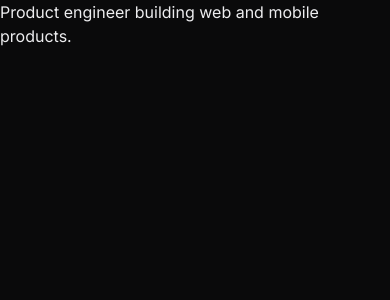
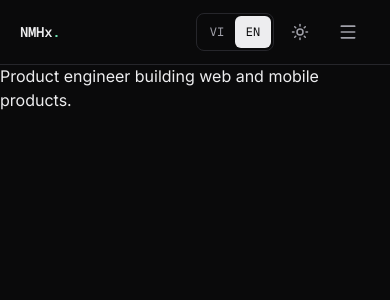
Before and after one commit to NMHx2005/Portfolio, a Next.js app: page /en in a window 390 px wide. Shown: the top 300 px of the page. Built offline with nearby package versions, Linux system fonts and the light colour scheme.

Commit message:
feat: add header with mobile dialog nav, context-preserving language switch and theme toggle

```diff
--- a/src/app/[locale]/page.tsx
+++ b/src/app/[locale]/page.tsx
@@ -1,4 +1,5 @@
 import { notFound } from "next/navigation";
+import { SiteHeader } from "@/components/site-header";
 import { getDictionary } from "@/content/dictionary";
 import { isLocale } from "@/lib/i18n/config";
 
@@ -8,8 +9,11 @@ export default async function HomePage({ params }: { params: Promise<{ locale: s
   const dict = getDictionary(locale);
 
   return (
-    <main id="main">
-      <h1>{dict.hero.headline}</h1>
-    </main>
+    <>
+      <SiteHeader locale={locale} dict={dict} />
+      <main id="main" className="pt-16">
+        <h1>{dict.hero.headline}</h1>
+      </main>
+    </>
   );
 }
--- a/src/components/language-switcher.tsx
+++ b/src/components/language-switcher.tsx
@@ -1,40 +1,46 @@
 "use client";
 
-import { AnimatePresence, motion } from "framer-motion";
-import { useLocale } from "@/components/providers/locale-provider";
-import { supportedLocales } from "@/content";
+import Link from "next/link";
+import { usePathname, useRouter } from "next/navigation";
+import type { MouseEvent } from "react";
+import { localeLabels, locales, type Locale } from "@/lib/i18n/config";
+import { rememberLocale } from "@/lib/i18n/cookie";
+import { localeHref, switchLocalePath } from "@/lib/i18n/paths";
 import { cn } from "@/lib/utils";
 
-export function LanguageSwitcher() {
-  const { locale, setLocale } = useLocale();
+export function LanguageSwitcher({ locale, label }: { locale: Locale; label: string }) {
+  const pathname = usePathname();
+  const router = useRouter();
+
+  function onClick(event: MouseEvent<HTMLAnchorElement>, target: Locale) {
+    rememberLocale(target);
+    const modified = event.metaKey || event.ctrlKey || event.shiftKey || event.altKey || event.button !== 0;
+    if (modified) return;
+    // The plain href (no query/hash) is the no-JS fallback; with JS we keep the visitor's context.
+    event.preventDefault();
+    router.push(localeHref(pathname, window.location.search, window.location.hash, target));
+  }
 
   return (
-    <div className="inline-flex items-center rounded-full border border-border/60 bg-background-elevated/60 p-1 text-xs shadow-sm backdrop-blur">
-      {supportedLocales.map((item) => {
-        const isActive = locale === item.code;
+    <div role="group" aria-label={label} className="flex items-center rounded-lg border border-border p-0.5">
+      {locales.map((target) => {
+        const active = target === locale;
         return (
-          <button
-            key={item.code}
-            type="button"
-            onClick={() => setLocale(item.code)}
+          <Link
+            key={target}
+            href={switchLocalePath(pathname, target)}
+            hrefLang={target}
+            lang={target}
+            aria-label={localeLabels[target]}
+            aria-current={active ? "true" : undefined}
+            onClick={(event) => onClick(event, target)}
             className={cn(
-              "relative flex min-w-[56px] items-center justify-center rounded-full px-3 py-1.5 font-medium transition focus-visible:outline-none focus-visible:ring-2 focus-visible:ring-primary/40",
-              isActive ? "text-primary-foreground" : "text-muted-foreground hover:text-foreground",
+              "flex h-8 min-w-9 items-center justify-center rounded-md px-2 font-mono text-xs uppercase transition-colors touch:h-11 touch:min-w-11",
+              active ? "bg-fg text-bg" : "text-fg-muted hover:text-fg",
             )}
-            data-cursor="hover"
-            aria-label={`Switch to ${item.label}`}
           >
-            <span className="relative z-10">{item.code.toUpperCase()}</span>
-            <AnimatePresence>
-              {isActive ? (
-                <motion.span
-                  layoutId="language-pill"
-                  className="absolute inset-0 rounded-full bg-gradient-to-r from-primary via-primary to-secondary"
-                  transition={{ type: "spring", stiffness: 320, damping: 26 }}
-                />
-              ) : null}
-            </AnimatePresence>
-          </button>
+            {target}
+          </Link>
         );
       })}
     </div>
--- /dev/null
+++ b/src/components/mobile-nav.tsx
@@ -0,0 +1,67 @@
+"use client";
+
+import { Menu, X } from "lucide-react";
+import Link from "next/link";
+import { useRef, useState } from "react";
+
+interface MobileNavProps {
+  items: { id: string; label: string }[];
+  home: string;
+  labels: { open: string; close: string; nav: string };
+}
+
+const iconButton =
+  "flex h-11 w-11 items-center justify-center rounded-lg text-fg-muted transition-colors hover:text-fg";
+
+export function MobileNav({ items, home, labels }: MobileNavProps) {
+  const dialogRef = useRef<HTMLDialogElement>(null);
+  const [open, setOpen] = useState(false);
+
+  return (
+    <div className="md:hidden">
+      <button
+        type="button"
+        aria-label={labels.open}
+        aria-expanded={open}
+        aria-controls="mobile-nav"
+        onClick={() => {
+          dialogRef.current?.showModal();
+          setOpen(true);
+        }}
+        className={iconButton}
+      >
+        <Menu className="h-5 w-5" aria-hidden />
+      </button>
+
+      <dialog
+        ref={dialogRef}
+        id="mobile-nav"
+        aria-label={labels.nav}
+        onClose={() => setOpen(false)}
+        className="fixed inset-0 m-0 h-dvh max-h-none w-full max-w-none bg-bg p-0 text-fg backdrop:bg-transparent"
+      >
+        <div className="flex h-16 items-center justify-end px-5">
+          <button type="button" aria-label={labels.close} onClick={() => dialogRef.current?.close()} className={iconButton}>
+            <X className="h-5 w-5" aria-hidden />
+          </button>
+        </div>
+        <nav aria-label={labels.nav} className="px-5">
+          <ul className="divide-y divide-border border-y border-border">
+            {items.map((item, index) => (
+              <li key={item.id}>
+                <Link
+                  href={`${home}#${item.id}`}
+                  onClick={() => dialogRef.current?.close()}
+                  className="flex h-16 items-center justify-between text-2xl font-semibold tracking-tight"
+                >
+                  {item.label}
+                  <span className="font-mono text-xs font-normal text-fg-subtle">0{index + 1}</span>
+                </Link>
+              </li>
+            ))}
+          </ul>
+        </nav>
+      </dialog>
+    </div>
+  );
+}
--- a/src/components/site-header.tsx
+++ b/src/components/site-header.tsx
@@ -1,62 +1,54 @@
-"use client";
+import Link from "next/link";
+import { LanguageSwitcher } from "@/components/language-switcher";
+import { MobileNav } from "@/components/mobile-nav";
+import { ThemeToggle } from "@/components/theme-toggle";
+import { Container } from "@/components/ui/container";
+import { siteConfig } from "@/config/site";
+import type { Dictionary } from "@/content/types";
+import type { Locale } from "@/lib/i18n/config";
+import { localePath } from "@/lib/i18n/paths";
 
-import Link from "next/link";
-import { motion } from "framer-motion";
-import { LanguageSwitcher } from "@/components/language-switcher";
-import { ThemeToggle } from "@/components/theme-toggle";
-import { useLocale } from "@/components/providers/locale-provider";
-import { siteContent } from "@/content";
-import { cn } from "@/lib/utils";
-
-export function SiteHeader() {
-  const { locale } = useLocale();
-  const content = siteContent[locale];
+export function SiteHeader({ locale, dict }: { locale: Locale; dict: Dictionary }) {
+  const home = localePath(locale);
 
   return (
-    <header className="fixed top-0 left-0 right-0 z-40 border-b border-border/40 bg-background/60 backdrop-blur-xl">
-      <div className="mx-auto flex w-full max-w-7xl items-center justify-between gap-4 px-4 py-3 sm:px-6 sm:py-4 lg:px-10">
-        <motion.div
-          initial={{ opacity: 0, y: -8 }}
-          animate={{ opacity: 1, y: 0 }}
-          transition={{ duration: 0.6, ease: [0.23, 1, 0.32, 1] }}
-        >
+    <header className="fixed inset-x-0 top-0 z-40 border-b border-border bg-bg">
+      <Container>
+        <div className="flex h-16 items-center justify-between gap-4">
           <Link
-            href="#hero"
-            className="group inline-flex items-center gap-2 rounded-full border border-border/60 bg-background-elevated/60 px-3.5 py-1.5 text-xs font-semibold backdrop-blur transition hover:border-primary/40 hover:text-primary sm:text-sm"
-            data-cursor="hover"
+            href={home}
+            aria-label={`NMHx — ${siteConfig.name}`}
+            className="inline-flex h-11 items-center font-mono text-sm font-semibold tracking-tight"
           >
-            <span className="relative flex h-2 w-2">
-              <span className="absolute inline-flex h-full w-full animate-ping rounded-full bg-primary/60 opacity-75" />
-              <span className="relative inline-flex h-full w-full rounded-full bg-primary" />
-            </span>
-            <span>NMHx</span>
+            NMHx<span className="text-accent">.</span>
           </Link>
-        </motion.div>
 
-        <nav className="hidden items-center gap-1 md:flex">
-          {content.nav.map((item, i) => (
-            <motion.a
-              key={item.id}
-              href={`#${item.id}`}
-              className={cn(
-                "group relative rounded-full px-3.5 py-1.5 text-sm font-medium text-muted-foreground transition hover:text-foreground",
-              )}
-              initial={{ opacity: 0, y: -6 }}
-              animate={{ opacity: 1, y: 0 }}
-              transition={{ duration: 0.5, delay: 0.05 * i, ease: [0.23, 1, 0.32, 1] }}
-              data-cursor="hover"
-            >
-              <span className="relative z-10">{item.label}</span>
-              <span className="absolute inset-0 rounded-full bg-foreground/0 transition group-hover:bg-foreground/5" />
-            </motion.a>
-          ))}
-        </nav>
+          <nav aria-label={dict.a11y.mainNav} className="hidden md:block">
+            <ul className="flex items-center gap-1">
+              {dict.nav.map((item) => (
+                <li key={item.id}>
+                  <Link
+                    href={`${home}#${item.id}`}
+                    className="rounded-lg px-3 py-2 text-sm text-fg-muted transition-colors hover:text-fg"
+                  >
+                    {item.label}
+                  </Link>
+                </li>
+              ))}
+            </ul>
+          </nav>
 
-        <div className="flex items-center gap-2">
-          <LanguageSwitcher />
-          <ThemeToggle />
+          <div className="flex items-center gap-1.5">
+            <LanguageSwitcher locale={locale} label={dict.a11y.switchLanguage} />
+            <ThemeToggle label={dict.a11y.toggleTheme} />
+            <MobileNav
+              items={dict.nav}
+              home={home}
+              labels={{ open: dict.a11y.openMenu, close: dict.a11y.closeMenu, nav: dict.a11y.mainNav }}
+            />
+          </div>
         </div>
-      </div>
+      </Container>
     </header>
   );
 }
--- a/src/components/theme-toggle.tsx
+++ b/src/components/theme-toggle.tsx
@@ -1,52 +1,20 @@
 "use client";
 
-import { useEffect, useState } from "react";
-import { MoonStar, SunMedium } from "lucide-react";
+import { Moon, Sun } from "lucide-react";
 import { useTheme } from "next-themes";
-import { motion } from "framer-motion";
-import { cn } from "@/lib/utils";
 
-export function ThemeToggle() {
-    const { setTheme, resolvedTheme } = useTheme();
-    const [mounted, setMounted] = useState(false);
+export function ThemeToggle({ label }: { label: string }) {
+  const { resolvedTheme, setTheme } = useTheme();
 
-    useEffect(() => {
-        const frame = requestAnimationFrame(() => setMounted(true));
-        return () => cancelAnimationFrame(frame);
-    }, []);
-
-    if (!mounted) {
-        return (
-            <span className="h-10 w-10 rounded-full border border-border/60 bg-background/80" />
-        );
-    }
-
-    const isDark = resolvedTheme === "dark";
-
-    return (
-        <motion.button
-            type="button"
-            onClick={() => setTheme(isDark ? "light" : "dark")}
-            className={cn(
-                "relative flex h-10 w-10 items-center justify-center overflow-hidden rounded-full border border-border/60 bg-background/80 text-foreground shadow-sm backdrop-blur transition hover:-translate-y-0.5 hover:shadow-lg focus-visible:outline-none focus-visible:ring-2 focus-visible:ring-primary/50",
-            )}
-            whileTap={{ scale: 0.95 }}
-            aria-label={isDark ? "Activate light mode" : "Activate dark mode"}
-        >
-            <motion.span
-                key={isDark ? "dark" : "light"}
-                initial={{ opacity: 0, y: 8, rotate: -10 }}
-                animate={{ opacity: 1, y: 0, rotate: 0 }}
-                exit={{ opacity: 0, y: -8, rotate: 10 }}
-                transition={{ duration: 0.2, ease: "easeOut" }}
-                className="flex items-center justify-center"
-            >
-                {isDark ? (
-                    <SunMedium className="h-5 w-5" aria-hidden />
-                ) : (
-                    <MoonStar className="h-5 w-5" aria-hidden />
-                )}
-            </motion.span>
-        </motion.button>
-    );
+  return (
+    <button
+      type="button"
+      aria-label={label}
+      onClick={() => setTheme(resolvedTheme === "dark" ? "light" : "dark")}
+      className="flex h-10 w-10 items-center justify-center rounded-lg text-fg-muted transition-colors hover:text-fg touch:h-11 touch:w-11"
+    >
+      <Sun className="hidden h-[18px] w-[18px] dark:block" aria-hidden />
+      <Moon className="h-[18px] w-[18px] dark:hidden" aria-hidden />
+    </button>
+  );
 }
--- /dev/null
+++ b/src/lib/i18n/cookie.ts
@@ -0,0 +1,6 @@
+import { LOCALE_COOKIE, type Locale } from "./config";
+
+/** Remembers the visitor's explicit choice for a year; the proxy reads it on the next un-prefixed visit. */
+export function rememberLocale(locale: Locale): void {
+  document.cookie = `${LOCALE_COOKIE}=${locale}; path=/; max-age=31536000; samesite=lax`;
+}
```
Also changed, not shown: 2 other files (tests, documents, lock files or other folders).
